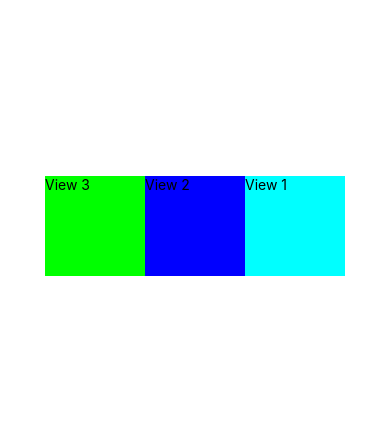
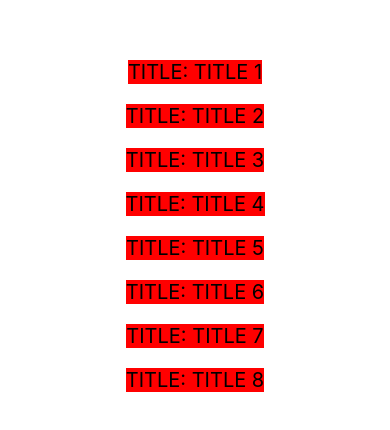
Before and after one commit to vinhhn3/tcd0304mobiledev, a React Native app: screen / in a window 390 px wide. Shown: the part 196-626 px from the top of the page. Built offline with nearby package versions, Linux system fonts and the light colour scheme.

Commit message:
Render list with map function

```diff
--- a/App.js
+++ b/App.js
@@ -3,30 +3,26 @@ import { StyleSheet, Text, View } from "react-native";
 
 export default function App() {
   // Properties
-  const [counter, setCounter] = useState(0);
-  const [name, setName] = useState("This is my Name");
+  const [items, setItems] = useState([
+    { key: 1, title: "title 1" },
+    { key: 2, title: "title 2" },
+    { key: 3, title: "title 3" },
+    { key: 4, title: "title 4" },
+    { key: 5, title: "title 5" },
+    { key: 6, title: "title 6" },
+    { key: 7, title: "title 7" },
+    { key: 8, title: "title 8" },
+  ]);
 
-  // Function
-  const decreaseCounter = () => {
-    setCounter(counter - 1);
-  };
-
-  const increaseCounter = () => {
-    setCounter(counter + 1);
-  };
-
-  // main() function
   return (
     <View style={styles.container}>
-      <View>
-        <Text style={styles.view1}>View 1</Text>
-      </View>
-      <View>
-        <Text style={styles.view2}>View 2</Text>
-      </View>
-      <View>
-        <Text style={styles.view3}>View 3</Text>
-      </View>
+      {items.map((item) => {
+        return (
+          <View style={styles.item} key={item.key}>
+            <Text style={styles.text}>Title: {item.title}</Text>
+          </View>
+        );
+      })}
     </View>
   );
 }
@@ -38,37 +34,20 @@ const styles = StyleSheet.create({
     flex: 1,
     // flexDirection: "column-reverse",
     // flexDirection: "row",
-    flexDirection: "row-reverse",
+    // flexDirection: "row-reverse",
     backgroundColor: "#fff",
     alignItems: "center",
     justifyContent: "center",
   },
-  view1: {
-    // flex: 1,
-    height: 100,
-    width: 100,
-    backgroundColor: "#00ffff",
+  item: {
+    margin: 10,
+    backgroundColor: "red",
+    justifyContent: "center",
     alignItems: "center",
-    justifyContent: "center",
   },
-  view2: {
-    // flex: 1,
-    height: 100,
-    width: 100,
-    backgroundColor: "#0000ff",
-    alignItems: "center",
-    justifyContent: "center",
-  },
-  view3: {
-    // flex: 1,
-    height: 100,
-    width: 100,
-    backgroundColor: "#00ff00",
-    alignItems: "center",
-    justifyContent: "center",
-  },
+
   text: {
-    backgroundColor: "red",
     fontSize: 20,
+    textTransform: "uppercase",
   },
 });
```
